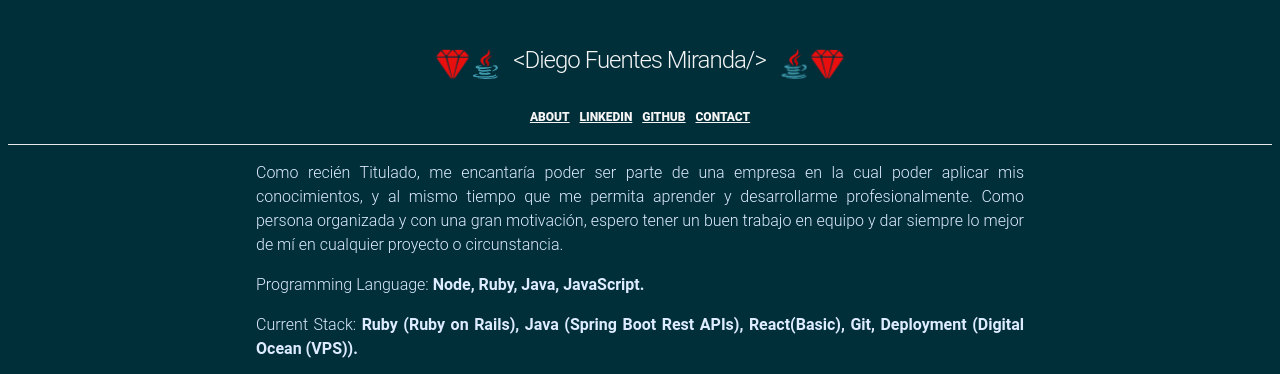
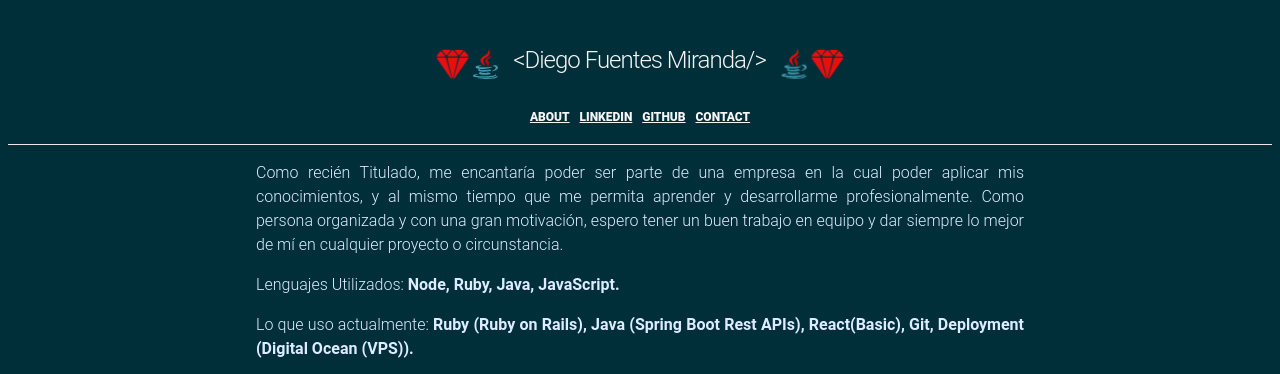
Before and after one commit to Dfsma/portfolio, a plain HTML site: page index.html in a window 1280 px wide. Shown: the top 374 px of the page. Drawn offline with Linux system fonts and the light colour scheme.

Commit message:
cambiando a español

```diff
--- a/index.html
+++ b/index.html
@@ -91,13 +91,13 @@
                 Como persona organizada y con una gran motivación, espero tener un buen trabajo en equipo y dar siempre lo mejor de mí en cualquier proyecto o circunstancia.
             </p>
             <p>
-                Programming Language:
+                Lenguajes Utilizados:
                 <b>
                    Node, Ruby, Java, JavaScript.
                 </b>
             </p>
             <p>
-                Current Stack:
+                Lo que uso actualmente:
                 <b>
                    Ruby (Ruby on Rails), Java (Spring Boot Rest APIs), React(Basic), Git, Deployment (Digital Ocean (VPS)).
                 </b>
```
